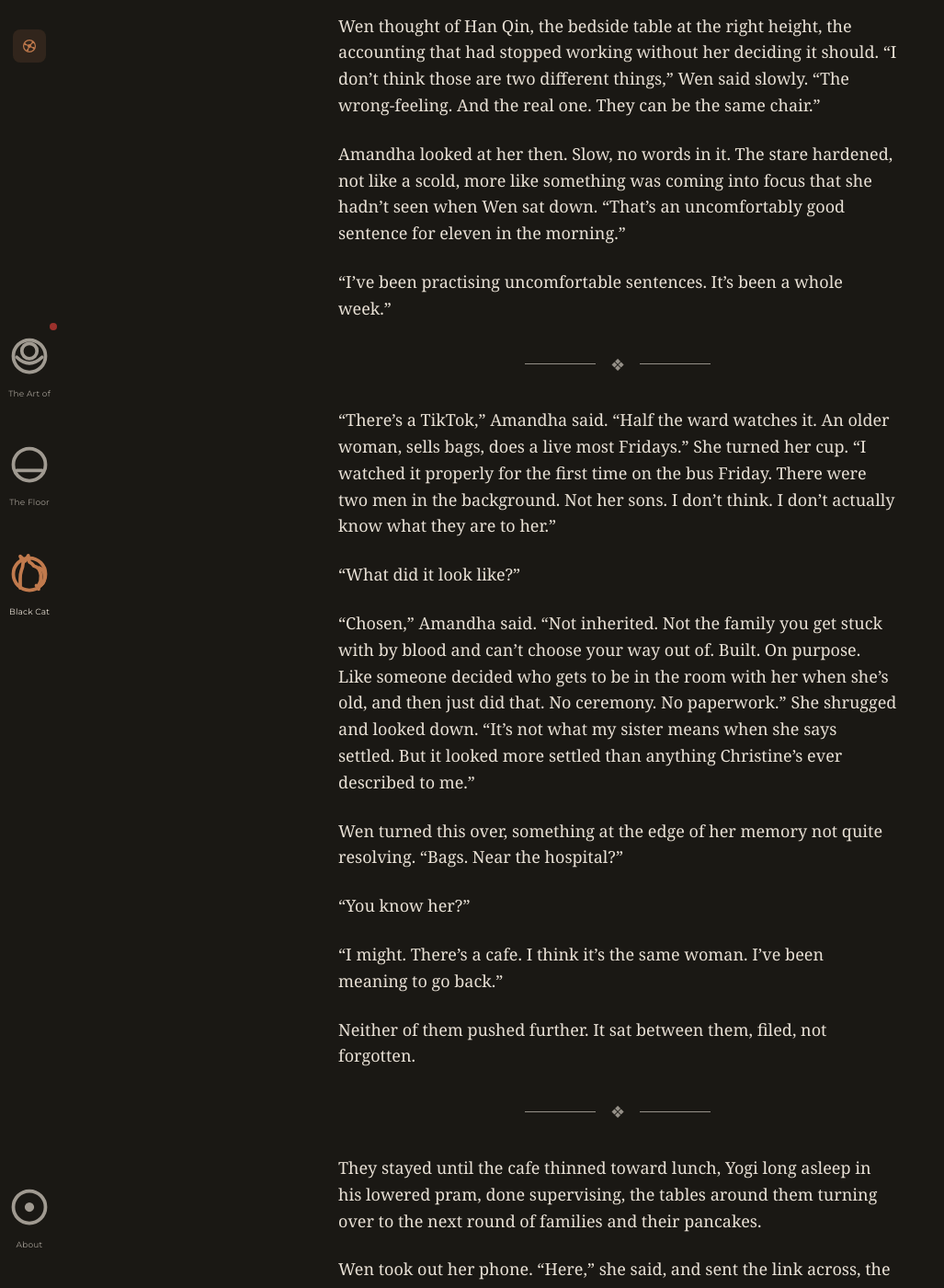
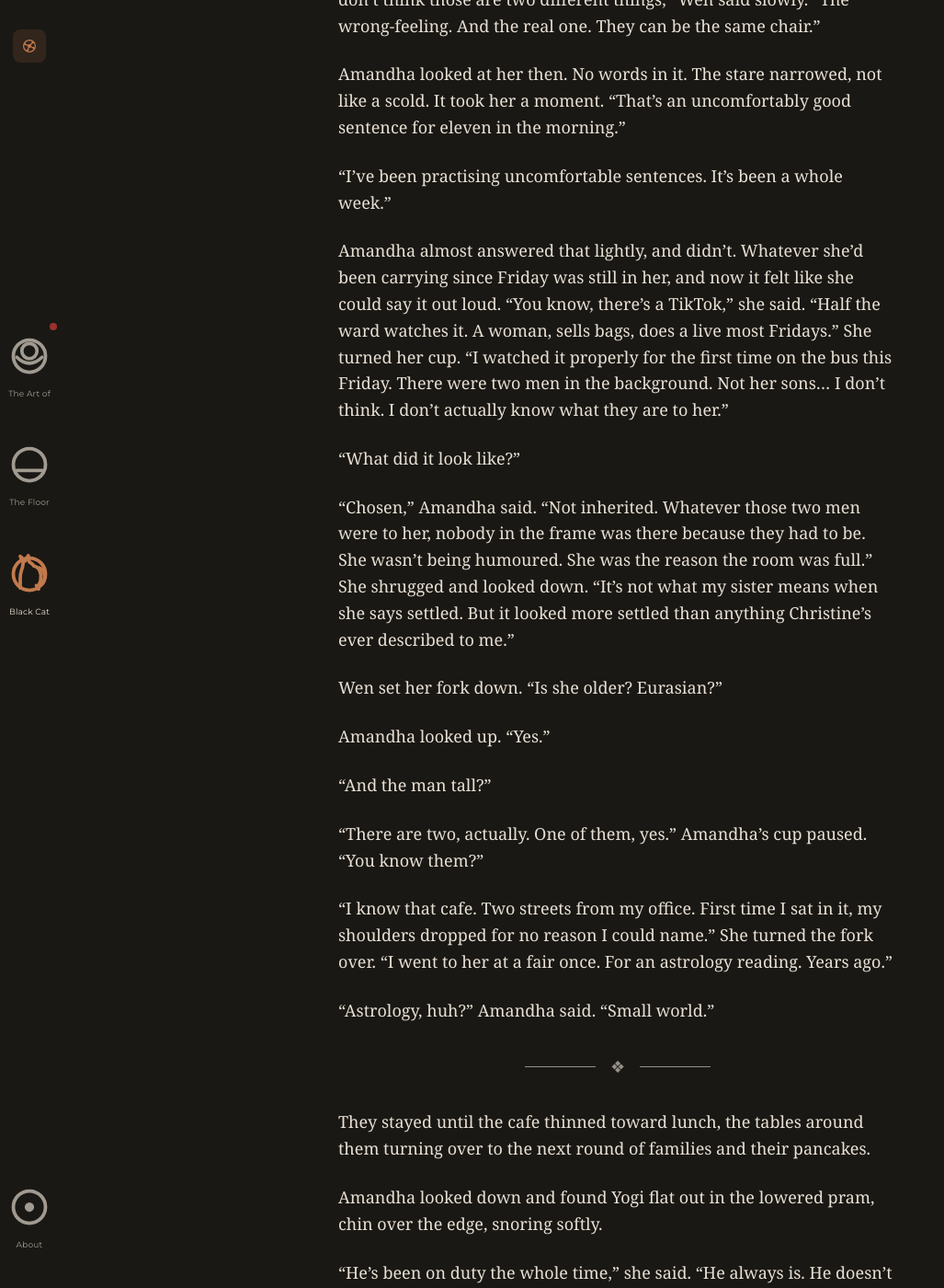
Before and after one commit to 2pix/small-things, a Jekyll site: the page built from _posts/2026-07-30-uncomfortable-questions.md, in a window 1280 px wide and 1400 px high, scrolled down 5898 px. Shown: the whole window at 92% size, without its empty margins (0-1027 px from the left). Built offline with Jekyll 4.4.1, drawn with Linux system fonts in a browser that asks for light colours; some of the changed text lies outside the part shown.

Commit message:
Correct Scene 43 to the final tell-hunt text (ending, TikTok recognition beat)

```diff
--- a/_posts/2026-07-30-uncomfortable-questions.md
+++ b/_posts/2026-07-30-uncomfortable-questions.md
@@ -1,7 +1,7 @@
 ---
 title: Uncomfortable Questions
 subtitle: "43. Every question either of them asked was really about herself."
-description: "43. A Sunday brunch in Singapore, the morning after Start Small. Two women ask each other questions that are really about themselves - marriage, survival, who you want beside you when you're old. What gets said when nobody's managing the silence."
+description: "43. A Sunday brunch in Singapore. Two neighbours ask each other about marriage, wanting, and who they'd grow old beside - questions they can't ask themselves."
 category: black-cat
 date: 2026-07-30
 ---
@@ -29,9 +29,9 @@ A laminated card sat propped against the napkin holder, its QR code gone soft at
 
 "I'm not happy in my job," she said. "My-"
 
-*Partner.* The word came, and Kaia came with it, uninvited, filling the exact place it was meant to hold someone else. She said it anyway. "My partner knows that much. Not the rest of it."
+*Partner.* The word came, and Kaia came with it, uninvited. She said it anyway. "My partner knows that much. Not the rest of it."
 
-Amandha didn't help her past it. She let the pause sit, watching, and didn't reach for anything to make it easier.
+Amandha let the pause sit, watching, and didn't reach for anything to make it easier.
 
 Wen looked at the table. It took her a second to come back to it. "HR is fine. It's not a bad job. It just doesn't ask me anything. The writing does. It's the only place I get to answer a question that's actually mine."
 
@@ -43,19 +43,19 @@ Amandha didn't say anything right away. She was looking at Wen.
 
 "That's not a small thing to say before the eggs arrive," she said finally.
 
-"I know. I said I didn't want it to be a big thing."
+"I know. I didn't want it to be a big thing."
 
 "Too late for that one, I think."
 
-A server set two plates down between them: eggs glistening, toast leaning against the sausage, everything a little too hot to touch yet. Amandha didn't reach for hers right away.
+A server set two plates down between them: eggs glistening, toast leaning against the sausage, everything a little too hot to touch yet. Amandha didn't start on hers right away.
 
 Under the table, Yogi sneezed, got up, and crossed to Wen's side. He lay back down against her ankle, chin on her sandal, uninvited.
 
-Amandha looked down, mild surprise crossing her face. "He doesn't usually do that."
+Amandha looked down. "He doesn't usually do that."
 
 "No?"
 
-"He's suspicious of everyone. It's practically his whole personality." She watched him a second longer, something unreadable moving behind her eyes, then let it go. "He clearly has opinions about you."
+"He's suspicious of everyone. It's practically his whole personality." She watched him a second longer, then chuckled. "He clearly has opinions about you."
 
 "Good opinions, I hope."
 
@@ -73,13 +73,13 @@ Amandha turned her cup. "My sister called Friday. I was at work, clearing out th
 
 "What did she say?"
 
-Amandha pursed her lips before she answered. "That 'not now' is what you say when the real answer is no and you don't want the argument that comes with saying so." A short pause. "She wasn't wrong. Unfortunately. She's rarely wrong. It's very annoying, actually, now that I say it out loud."
+Amandha pursed her lips before she answered. "That 'not now' is what you say when the real answer is no and you don't want the argument that comes with saying so." A short pause. "She wasn't wrong. Unfortunately. She's rarely wrong. It's very annoying, actually, now that I say it."
 
 "You don't have to tell me the rest," Wen said.
 
 "I know." But Amandha's phone buzzed on the table before she could say anything else. She turned it over and went still for half a second reading it.
 
-"Speak of," she said, not quite lightly. "Christine. *Ma keeps asking when you'll bring someone home. I told her to leave it. She won't.*" She read it once more, thumb hovering, then locked the screen without replying. "Aiyoh. It's not even Christine's question. She's just carrying it for my mother. Ma doesn't ask me directly. She asks Christine to ask, and Christine asks me, and somehow nobody has to be the one who actually said it out loud."
+"Speak of," she said. "Christine. *Ma keeps asking when you'll bring someone home. I told her to leave it. She won't.*" She read it once more, thumb hovering, then locked the screen without replying. "Aiyoh. It's not even Christine's question. She's just carrying it for my mother. Ma doesn't ask me directly. She asks Christine to ask, and Christine asks me, and somehow nobody has to be the one who actually said it out."
 
 "That's a lot of relay for one question."
 
@@ -93,11 +93,11 @@ Wen turned her fork over without eating anything on it. The question arrived bef
 
 "Why did you marry him? In the first place."
 
-Amandha considered, unhurried. "I think I married him because it was the next correct thing. I loved him, I want to be clear about that, whatever the word meant to me back then. But there was something I wanted underneath it that I couldn't have named. It didn't have a shape yet. So I asked the question that had an answer. Does this make sense. Not, do I want this. I couldn't get hold of the second one, so I answered the first." A small pause. "Those weren't the same question. I didn't know that yet."
+Amandha considered, unhurried. "I think I married him because it was the next correct thing. I loved him, I want to be clear about that, whatever the word meant to me back then. But there was something I wanted underneath it that I couldn't have named. So I asked the question that had an answer. Does this make sense. I should have asked, do I want this. I could not answer what I did not know I wanted." A small pause. "Those weren't the same question. But I didn't know that yet."
 
 "Do you know it now?"
 
-"I know it very well now." A small, dry laugh, the same shape as the one about her sister. "It's an expensive way to learn a definition."
+"I know it very well now." A small, dry laugh. "It's an expensive way to learn a definition."
 
 Wen reached for the toast, then left it. Anything true she could say would have been about herself, and she wasn't going to say it. Amandha watched her not answer, and didn't ask.
 
@@ -107,52 +107,56 @@ Wen reached for the toast, then left it. Anything true she could say would have
 
 Wen waited.
 
-"Who do you want next to you when you're old," Amandha said. "Not who signs anything. Who's actually there. Who you'd let see the body failing, who you'd trust with it." She turned her cup a quarter-turn, her grip tightening on it. "There's someone I keep running that question against. Not on paper. Just turning it over."
+"Who do you want next to you when you're old," Amandha said. "Not who signs anything. Who's actually there. Who you'd let see the body failing, who you'd trust with it." She turned her cup a quarter-turn, her grip tightening on it. "There's someone I keep thinking about when I start with these questions. But I've not gone further."
 
 "Someone you know."
 
-"Someone." She didn't offer more for a moment. Then, quieter: "Older than me. A little." She turned the cup again. "It's not the age. It's that I knew him a long time ago, and then not at all. I don't know who he is now. I only know who he was."
+"Someone." She didn't offer more for a moment. Then, quieter: "Older than me. A little." She turned the cup again. "It's not the age. It's that I knew him a long time ago, then not for years. Not enough to know who he is now. Just enough to feel who he was."
 
 Wen didn't say anything.
 
-"Which is the actual question, I suppose," Amandha said. "Not whether I want him. Whether the man I remember and the man he is now are even the same person to want." A shake of the head. "It feels wrong. Too soon. And maybe the only real thing I've asked in years. Both at once."
+"Which is the actual question, I suppose," Amandha said. "Not whether I want him. Whether the man I remember and the man he is now are even the same person to want." Amandha shook her head. "It feels wrong. Too soon. And maybe the only real thing I've asked in years. Both at once."
 
 Wen thought of Han Qin, the bedside table at the right height, the accounting that had stopped working without her deciding it should. "I don't think those are two different things," Wen said slowly. "The wrong-feeling. And the real one. They can be the same chair."
 
-Amandha looked at her then. Slow, no words in it. The stare hardened, not like a scold, more like something was coming into focus that she hadn't seen when Wen sat down. "That's an uncomfortably good sentence for eleven in the morning."
+Amandha looked at her then. No words in it. The stare narrowed, not like a scold. It took her a moment. "That's an uncomfortably good sentence for eleven in the morning."
 
 "I've been practising uncomfortable sentences. It's been a whole week."
 
-{% include divider.html %}
-
-"There's a TikTok," Amandha said. "Half the ward watches it. An older woman, sells bags, does a live most Fridays." She turned her cup. "I watched it properly for the first time on the bus Friday. There were two men in the background. Not her sons. I don't think. I don't actually know what they are to her."
+Amandha almost answered that lightly, and didn't. Whatever she'd been carrying since Friday was still in her, and now it felt like she could say it out loud. "You know, there's a TikTok," she said. "Half the ward watches it. A woman, sells bags, does a live most Fridays." She turned her cup. "I watched it properly for the first time on the bus this Friday. There were two men in the background. Not her sons... I don't think. I don't actually know what they are to her."
 
 "What did it look like?"
 
-"Chosen," Amandha said. "Not inherited. Not the family you get stuck with by blood and can't choose your way out of. Built. On purpose. Like someone decided who gets to be in the room with her when she's old, and then just did that. No ceremony. No paperwork." She shrugged and looked down. "It's not what my sister means when she says settled. But it looked more settled than anything Christine's ever described to me."
+"Chosen," Amandha said. "Not inherited. Whatever those two men were to her, nobody in the frame was there because they had to be. She wasn't being humoured. She was the reason the room was full." She shrugged and looked down. "It's not what my sister means when she says settled. But it looked more settled than anything Christine's ever described to me."
 
-Wen turned this over, something at the edge of her memory not quite resolving. "Bags. Near the hospital?"
+Wen set her fork down. "Is she older? Eurasian?"
 
-"You know her?"
+Amandha looked up. "Yes."
 
-"I might. There's a cafe. I think it's the same woman. I've been meaning to go back."
+"And the man tall?"
 
-Neither of them pushed further. It sat between them, filed, not forgotten.
+"There are two, actually. One of them, yes." Amandha's cup paused. "You know them?"
+
+"I know that cafe. Two streets from my office. First time I sat in it, my shoulders dropped for no reason I could name." She turned the fork over. "I went to her at a fair once. For an astrology reading. Years ago."
+
+"Astrology, huh?" Amandha said. "Small world."
 
 {% include divider.html %}
 
-They stayed until the cafe thinned toward lunch, Yogi long asleep in his lowered pram, done supervising, the tables around them turning over to the next round of families and their pancakes.
+They stayed until the cafe thinned toward lunch, the tables around them turning over to the next round of families and their pancakes.
 
-Wen took out her phone. "Here," she said, and sent the link across, the small sound of it going.
+Amandha looked down and found Yogi flat out in the lowered pram, chin over the edge, snoring softly.
 
-Amandha's phone lit up on the table. She turned it face-up, saw the title, *What the Survival Was For*, and didn't open it yet. Just looked at it a moment.
+"He's been on duty the whole time," she said. "He always is. He doesn't go down like that unless he's decided somewhere's safe." She didn't look up from him. "Took him a long time to be able to sleep like this. I didn't think he'd get there."
+
+Wen smiled. She didn't press it, and she didn't ask.
+
+Wen took out her phone. "Here," she said, and sent the link across.
+
+Amandha's phone buzzed against the table. She turned it face-up, saw the title, *What the Survival Was For*, and didn't open it yet. Just looked at it a moment.
 
 "I'll read it properly tonight," she said. "When it's quiet."
 
 "You don't have to say anything about it after."
 
 "I know." One corner of Amandha's mouth lifted. "But I probably will anyway."
-
-What she didn't say: that the tenancy on the flat completed Thursday, and she still hadn't told anyone which way she'd decided to go, because she hadn't fully told herself either. That could wait.
-
-They split the bill the way they always did, without discussing it, and walked back toward the block together, Yogi's pram wheels clicking over the pavement joints.
```
Also changed, not shown: other parts of _posts/2026-07-30-uncomfortable-questions.md (+1 -1 lines).
